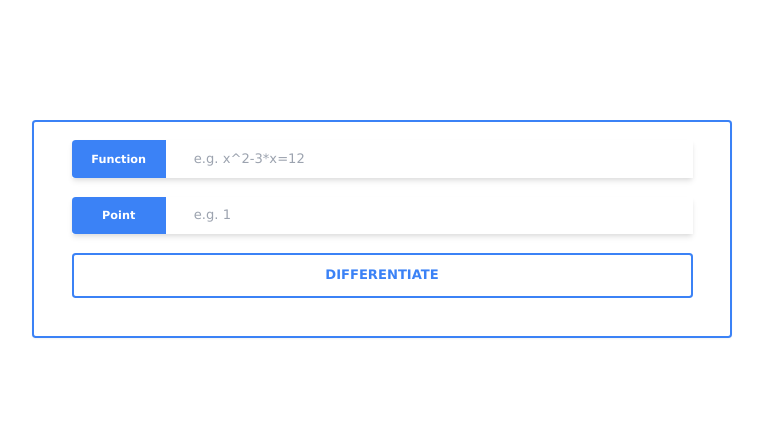
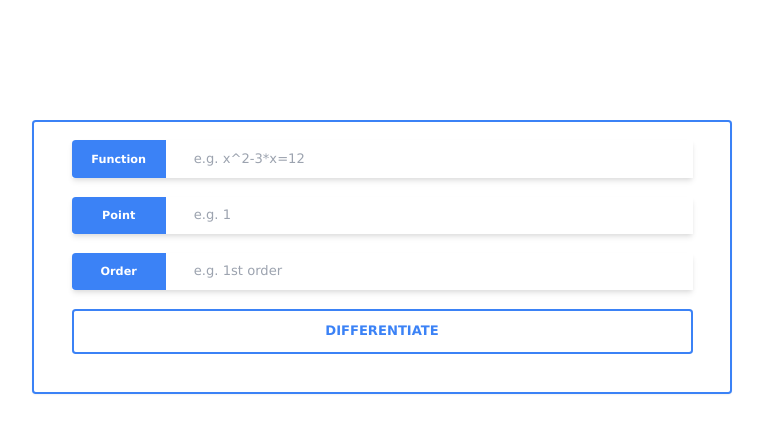
Before and after one commit to CW3A1/flask, a Flask app: page /math/differentiation in a window 1280 px wide. Shown: the part 63-496 px from the top of the page, without its empty margins (258-1021 px from the left). Run offline with Flask 2, Linux system fonts and the light colour scheme.

Commit message:
Error occured

```diff
--- a/app.py
+++ b/app.py
@@ -78,12 +78,12 @@ def integration():
 def differentiation():
     if request.method == 'POST':
         function = request.form['f']
-        punt = request.form['a']
+        punt = request.form['og']
         orde = request.form['orde']
         if request.cookies.get('jwt'):
             r = requests.post('http://eeklo.cs.kotnet.kuleuven.be:12000/num_math/differentiation', json={'operation': 'diff', 'options': {'f': function, 'a': punt, 'order': orde}},headers={'Authorization': 'Bearer '+request.cookies.get('jwt')})
         else:
-            r = requests.post('http://eeklo.cs.kotnet.kuleuven.be:12000/num_math/differentiation', json={'operation': 'diff', 'options': {'f': function, 'a': punt, 'a': orde}})
+            r = requests.post('http://eeklo.cs.kotnet.kuleuven.be:12000/num_math/differentiation', json={'operation': 'diff', 'options': {'f': function, 'a': punt, 'order': orde}})
         if r.ok:
             n = r.json()
             result = n['result']
--- a/templates/maths/differentiation.html
+++ b/templates/maths/differentiation.html
@@ -9,7 +9,11 @@
             </span>
             <span class="flex shadow-md mb-5 text-xs">
                 <span class="bg-blue-500 w-28 font-bold text-center text-white p-3 px-5 rounded-l">Point</span>
-                    <input class="field text-sm text-gray-600 p-2 px-3 rounded-r w-full" id="og" type="number" required placeholder="    e.g. 1" name="og" value="og">
+                    <input class="field text-sm text-gray-600 p-2 px-3 rounded-r w-full" id="og" type="number" required placeholder="    e.g. 1" name="og" value="og" step='any'>
+            </span>
+            <span class="flex shadow-md mb-5 text-xs">
+                <span class="bg-blue-500 w-28 font-bold text-center text-white p-3 px-5 rounded-l">Order</span>
+                    <input class="field text-sm text-gray-600 p-2 px-3 rounded-r w-full" id="orde" type="number" required placeholder="    e.g. 1st order" name="orde" value="orde">
             </span>
             <span class="border-2 border-blue-500 hover:bg-blue-500 hover:text-white mt-3 text-blue-500 block text-center p-3 px-4 text-sm rounded cursor-pointer font-bold">
                 <button type="submit" href="{{ url_for('differentiation') }}">DIFFERENTIATE</button>
```
